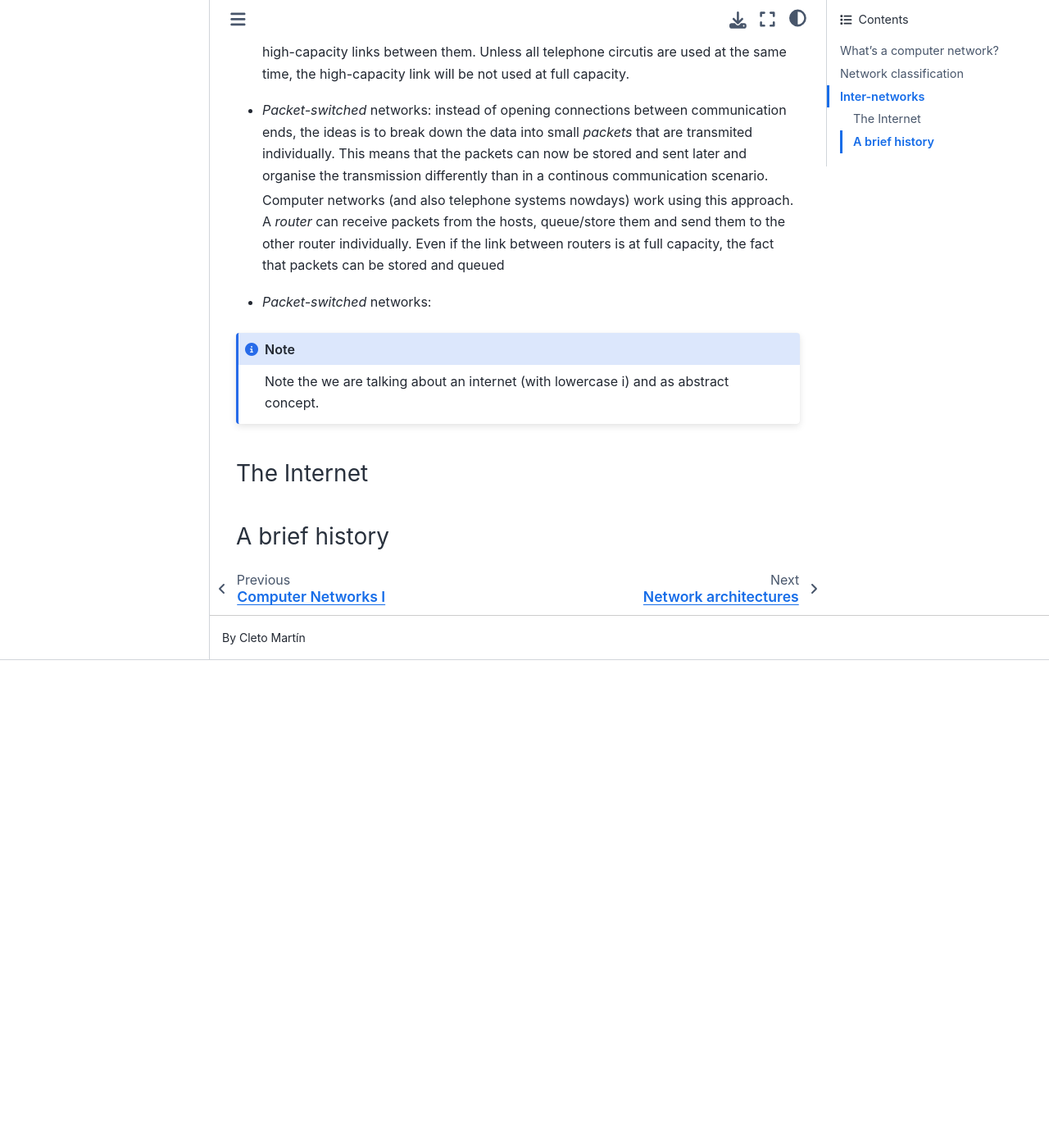
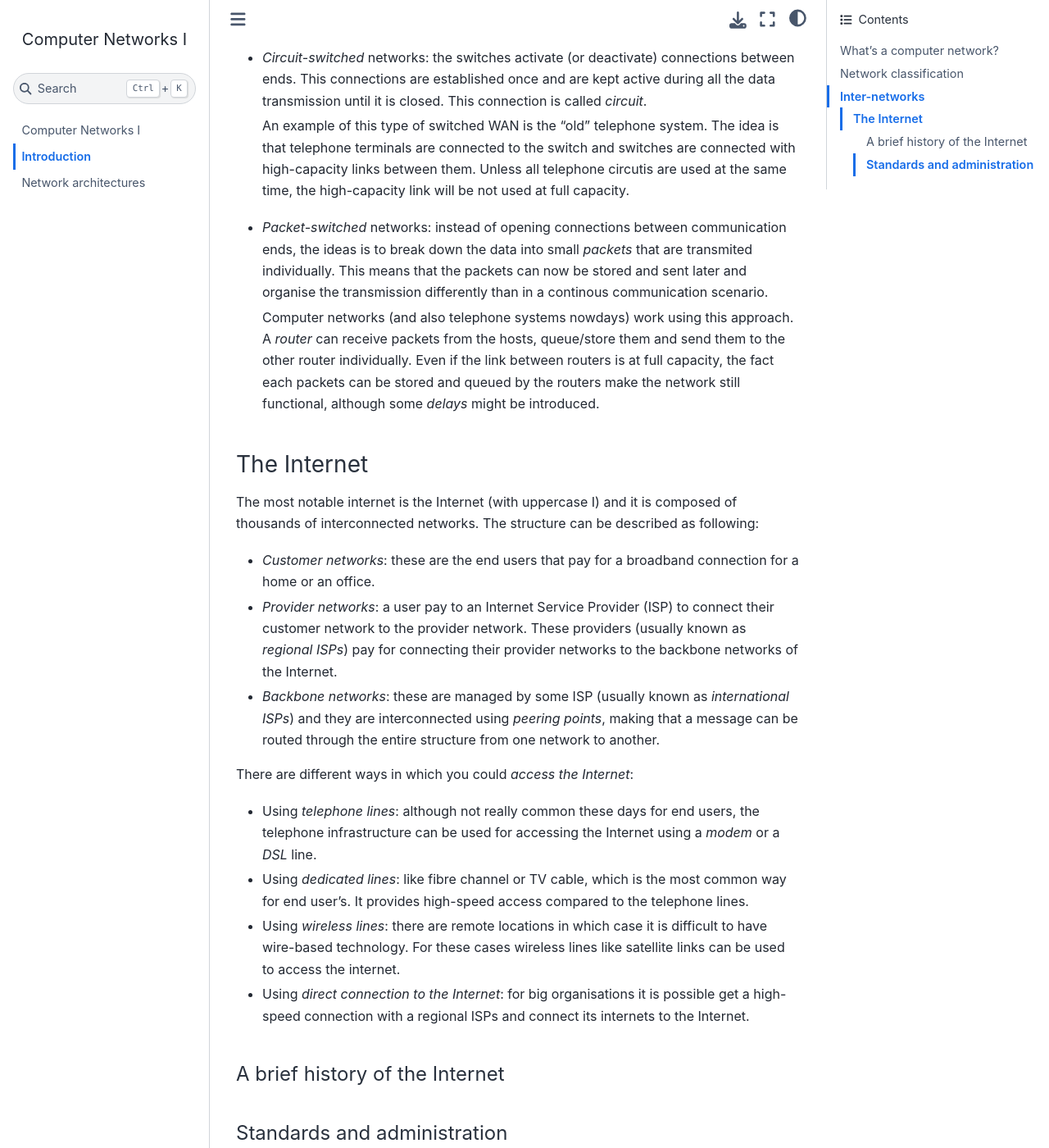
Before and after one commit to cletomartin/redes1, a Jupyter Book: the page built from introduction.md, in a window 1280 px wide and 1400 px high, scrolled down 4607 px. Shown: the whole window at 82% size. Built offline with Jupyter Book 1.0.4 settings and Sphinx 7.4.7 and the Sphinx Book theme 1.1.4, drawn with Linux system fonts in a browser that asks for light colours; before the commit the page ends 5412 px from its top, so only the background shows below that; some of the changed text lies outside the part shown.

Commit message:
more stuff

````diff
--- a/introduction.md
+++ b/introduction.md
@@ -143,6 +143,10 @@ There are 2 types of WANs:
 This mix of LANs and WANs is very common today. It creates the notion of _inter-network_ (or _internet_) where two or more networks are connected each other.
 Each network can use different technology and, as long they use the same communication rules, information can flow from and to different networks with no issues.
 
+```{note}
+Note the we are talking about an internet (with lowercase i) and as abstract concept.
+```
+
 As we introduced before, switched WANs are required when we need to connect multiple networks.
 It is required to form a _switched network_ between networks in other to create an internet.
 In a switched network, data must be forwarded between networks somehow.
@@ -162,14 +166,40 @@ It can be done using:
 
   Computer networks (and also telephone systems nowdays) work using this approach.
   A _router_ can receive packets from the hosts, queue/store them and send them to the other router individually.
-  Even if the link between routers is at full capacity, the fact that packets can be stored and queued
+  Even if the link between routers is at full capacity, the fact each packets can be stored and queued by the routers make the network still functional, although some _delays_ might be introduced.
+
+### The Internet
+
+The most notable internet is the Internet (with uppercase I) and it is composed of thousands of interconnected networks.
+The structure can be described as following:
+
+- _Customer networks_: these are the end users that pay for a broadband connection for a home or an office.
+- _Provider networks_: a user pay to an Internet Service Provider (ISP) to connect their customer network to the provider network.
+  These providers (usually known as _regional ISPs_) pay for connecting their provider networks to the backbone networks of the Internet.
+- _Backbone networks_: these are managed by some ISP (usually known as _international ISPs_) and they are interconnected using _peering points_,
+  making that a message can be routed through the entire structure from one network to another.
+
+There are different ways in which you could _access the Internet_:
+
+- Using _telephone lines_: although not really common these days for end users,
+  the telephone infrastructure can be used for accessing the Internet using a _modem_ or a _DSL_ line.
+- Using _dedicated lines_: like fibre channel or TV cable, which is the most common way for end user's.
+  It provides high-speed access compared to the telephone lines.
+- Using _wireless lines_: there are remote locations in which case it is difficult to have wire-based technology.
+  For these cases wireless lines like satellite links can be used to access the internet.
+- Using _direct connection to the Internet_: for big organisations it is possible get a high-speed connection with a regional ISPs and connect its internets to the Internet.
 
 
-- _Packet-switched_ networks:
+#### A brief history of the Internet
 
-```{note}
-Note the we are talking about an internet (with lowercase i) and as abstract concept.
-```
 
-### The Internet
-### A brief history
+#### Standards and administration
+
+The Internet is currently organised and managed by the following bodies:
+
+- _Internet Society_ (ISOC): is the main Internet organisation that provides support for the Internet standards and procedures.
+- _Internet Architecture Board_ (IAB): is the technical advisor of ISOC, focused on the technical and researching matters of the Internet community.
+  It has two main components:
+  - _Internet Engineering Task Force_ (IETF): is a forum of working group, managed by the _Internet Engineering Steering Group_ (IESG) responsible of detecting problems and provide solutions to them.
+    It is divided by _areas_ like applications, protocols, architecture, etc. There are _working groups_ on each area for developing solutions to specific topics.
+  - _Internet Research Task Force_ (IRTF): is a forum of working group, managed by the _Internet Research Steering Group (IRSG) focused on long-term research topics about new technologies, architectures, applications, etc.
````
